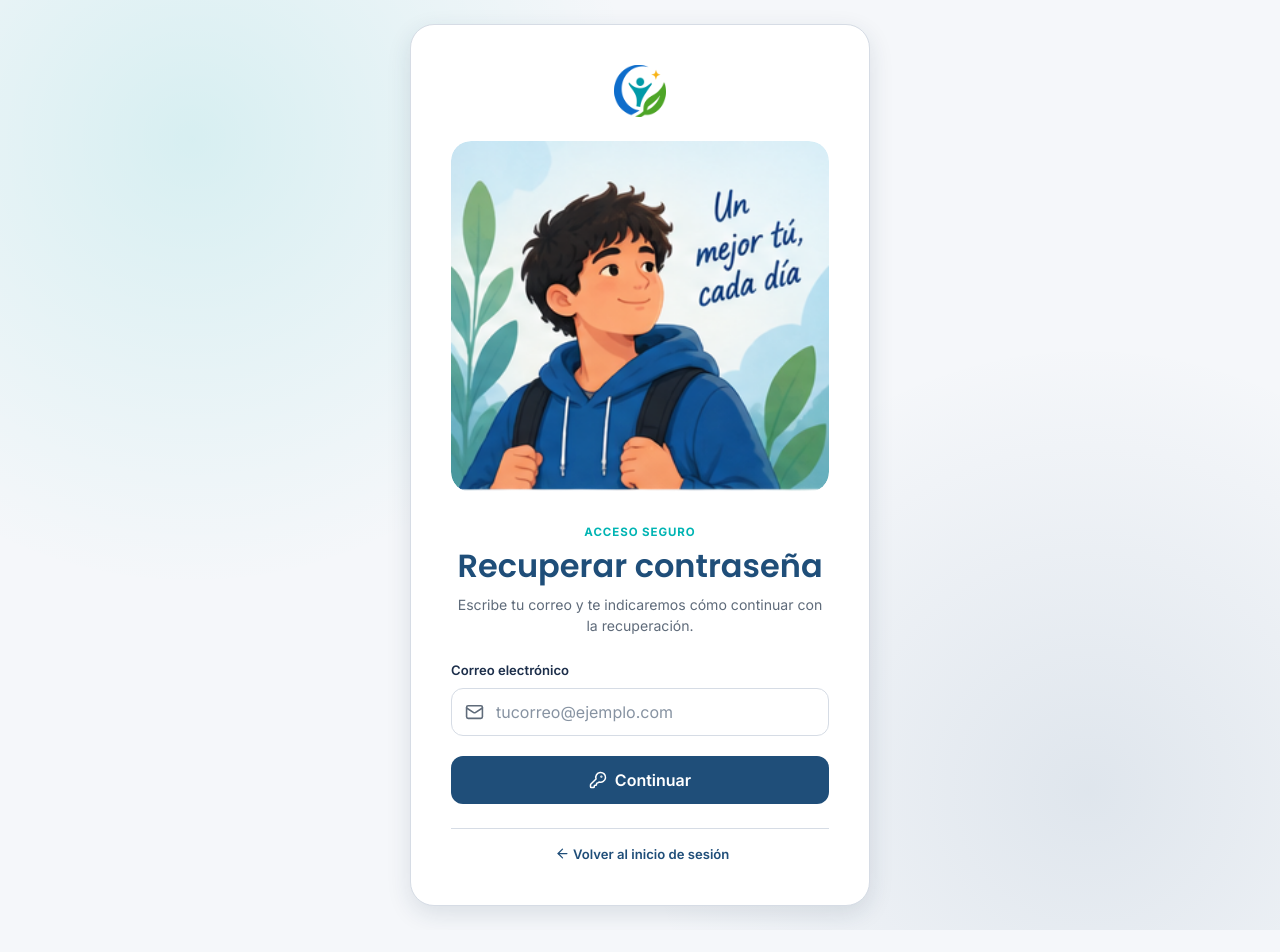
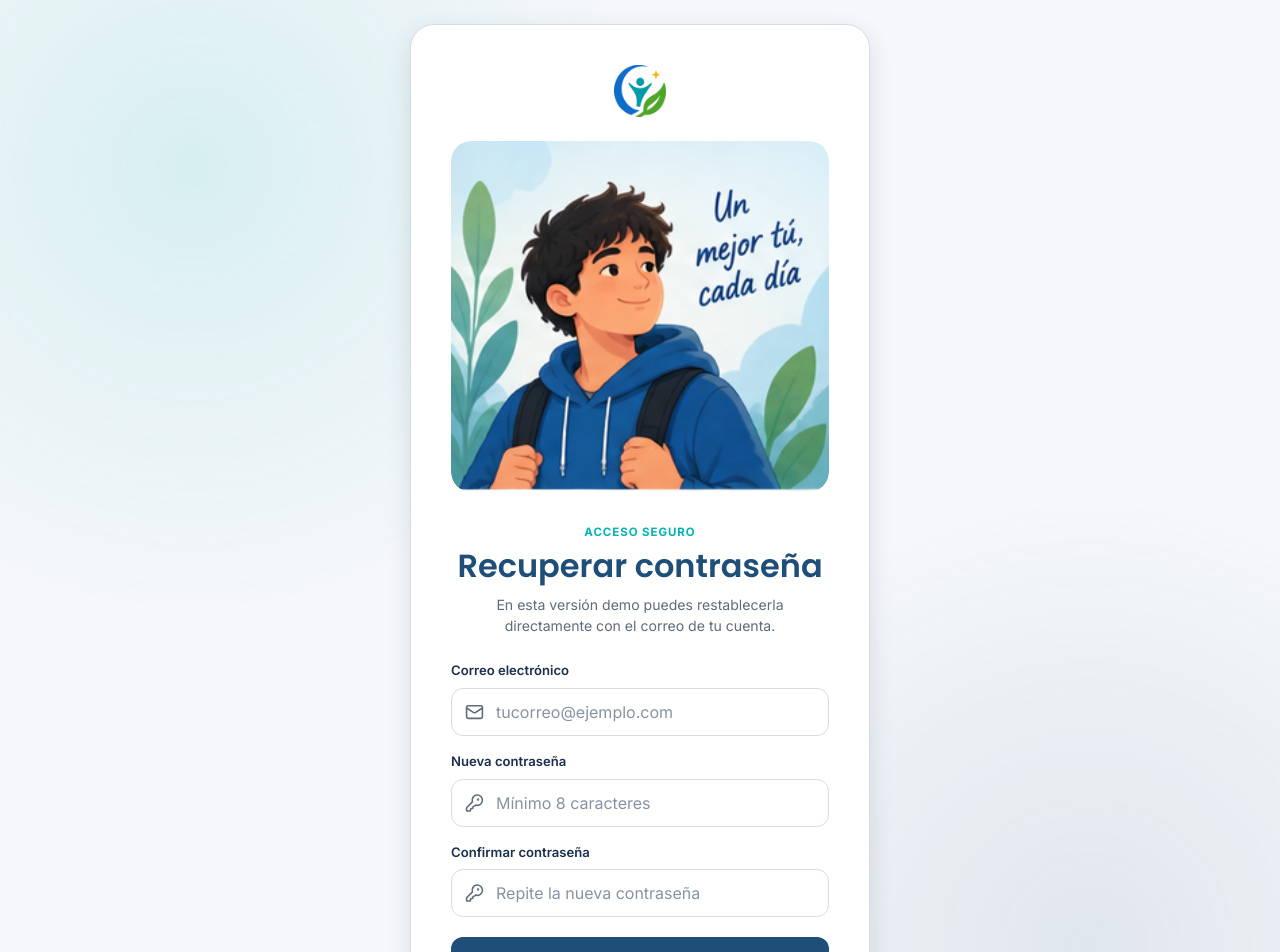
Before and after one commit to Pepealdana/ORENZA, a React (Vite) app: page /recuperar-contrasena in a window 1280 px wide. Shown: the top 952 px of the page. Before the commit the page ends 930 px from the top, so only its background shows below. Built offline with nearby package versions, Linux system fonts and the light colour scheme; no server answers.

Commit message:
feat: hace funcional la recuperacion de contraseña demo

```diff
--- a/src/pages/auth/ForgotPasswordPage.jsx
+++ b/src/pages/auth/ForgotPasswordPage.jsx
@@ -1,11 +1,48 @@
+import { useState } from 'react';
 import { Link } from 'react-router-dom';
-import { ArrowLeft, KeyRound, Mail } from 'lucide-react';
+import { AlertCircle, ArrowLeft, CheckCircle2, KeyRound, Mail } from 'lucide-react';
 import orenzaLogo from '../../assets/orenza_logo.png';
 import IdentityVisual from '../../components/visual/IdentityVisual';
 import Button from '../../components/ui/Button/Button';
+import { api } from '../../services/api';
 import styles from './AuthPage.module.css';
 
 function ForgotPasswordPage() {
+  const [email, setEmail] = useState('');
+  const [newPassword, setNewPassword] = useState('');
+  const [confirmation, setConfirmation] = useState('');
+  const [error, setError] = useState('');
+  const [message, setMessage] = useState('');
+  const [loading, setLoading] = useState(false);
+
+  const handleSubmit = async (event) => {
+    event.preventDefault();
+    setError('');
+    setMessage('');
+
+    if (!email.trim() || newPassword.length < 8) {
+      setError('Escribe tu correo y una nueva contraseña de al menos 8 caracteres.');
+      return;
+    }
+
+    if (newPassword !== confirmation) {
+      setError('La confirmación no coincide con la nueva contraseña.');
+      return;
+    }
+
+    setLoading(true);
+    try {
+      const data = await api.resetPassword({ email: email.trim(), newPassword });
+      setMessage(data.message);
+      setNewPassword('');
+      setConfirmation('');
+    } catch (requestError) {
+      setError(requestError.message || 'No fue posible recuperar la contraseña.');
+    } finally {
+      setLoading(false);
+    }
+  };
+
   return (
     <main className={styles.page}>
       <section className={styles.card} aria-labelledby="recovery-title">
@@ -14,18 +51,46 @@ function ForgotPasswordPage() {
         <header className={styles.header}>
           <p className={styles.eyebrow}>Acceso seguro</p>
           <h1 id="recovery-title" className={styles.title}>Recuperar contraseña</h1>
-          <p className={styles.description}>Escribe tu correo y te indicaremos cómo continuar con la recuperación.</p>
+          <p className={styles.description}>En esta versión demo puedes restablecerla directamente con el correo de tu cuenta.</p>
         </header>
-        <form className={styles.form} onSubmit={(event) => event.preventDefault()}>
+
+        {error && <div className={styles.alert} role="alert"><AlertCircle size={18} /><span>{error}</span></div>}
+        {message && <div className={styles.success} role="status"><CheckCircle2 size={18} /><span>{message}</span></div>}
+
+        <form className={styles.form} onSubmit={handleSubmit} noValidate>
           <label className={styles.field}>
             <span className={styles.label}>Correo electrónico</span>
-            <span className={styles.inputWrap}><Mail className={styles.inputIcon} size={19} aria-hidden="true" /><input className={styles.input} type="email" placeholder="tucorreo@ejemplo.com" autoComplete="email" /></span>
+            <span className={styles.inputWrap}>
+              <Mail className={styles.inputIcon} size={19} />
+              <input className={styles.input} type="email" placeholder="tucorreo@ejemplo.com" value={email} onChange={(event) => setEmail(event.target.value)} autoComplete="email" required />
+            </span>
           </label>
-          <Button type="submit" className={styles.submit}><KeyRound size={18} aria-hidden="true" />Continuar</Button>
+
+          <label className={styles.field}>
+            <span className={styles.label}>Nueva contraseña</span>
+            <span className={styles.inputWrap}>
+              <KeyRound className={styles.inputIcon} size={19} />
+              <input className={styles.input} type="password" placeholder="Mínimo 8 caracteres" value={newPassword} onChange={(event) => setNewPassword(event.target.value)} autoComplete="new-password" required minLength={8} />
+            </span>
+          </label>
+
+          <label className={styles.field}>
+            <span className={styles.label}>Confirmar contraseña</span>
+            <span className={styles.inputWrap}>
+              <KeyRound className={styles.inputIcon} size={19} />
+              <input className={styles.input} type="password" placeholder="Repite la nueva contraseña" value={confirmation} onChange={(event) => setConfirmation(event.target.value)} autoComplete="new-password" required minLength={8} />
+            </span>
+          </label>
+
+          <Button type="submit" className={styles.submit} disabled={loading}>
+            {loading ? 'Actualizando…' : 'Restablecer contraseña'}
+          </Button>
         </form>
+
         <p className={styles.footer}><Link className={styles.link} to="/login"><ArrowLeft size={15} style={{display:'inline',verticalAlign:'-2px'}} /> Volver al inicio de sesión</Link></p>
       </section>
     </main>
   );
 }
+
 export default ForgotPasswordPage;
```
